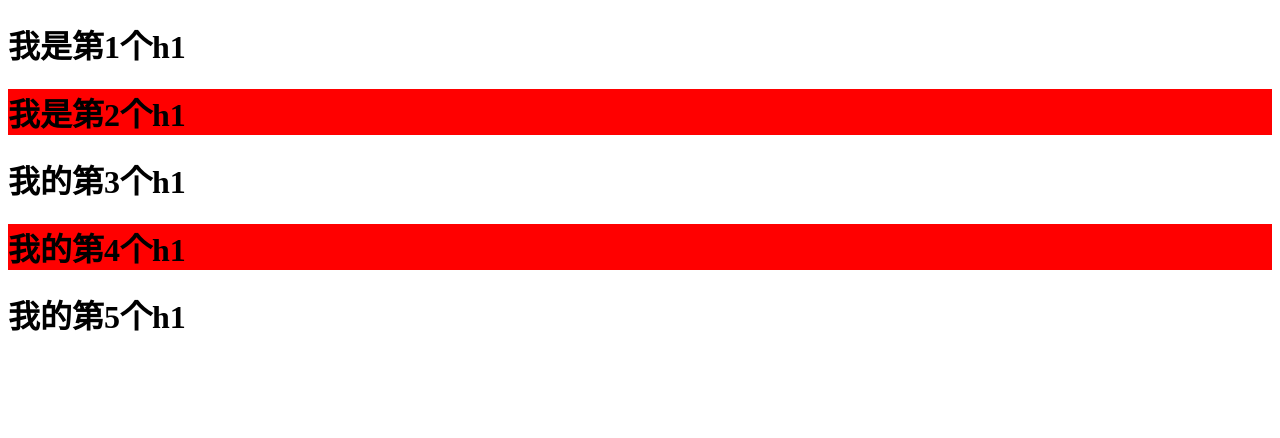
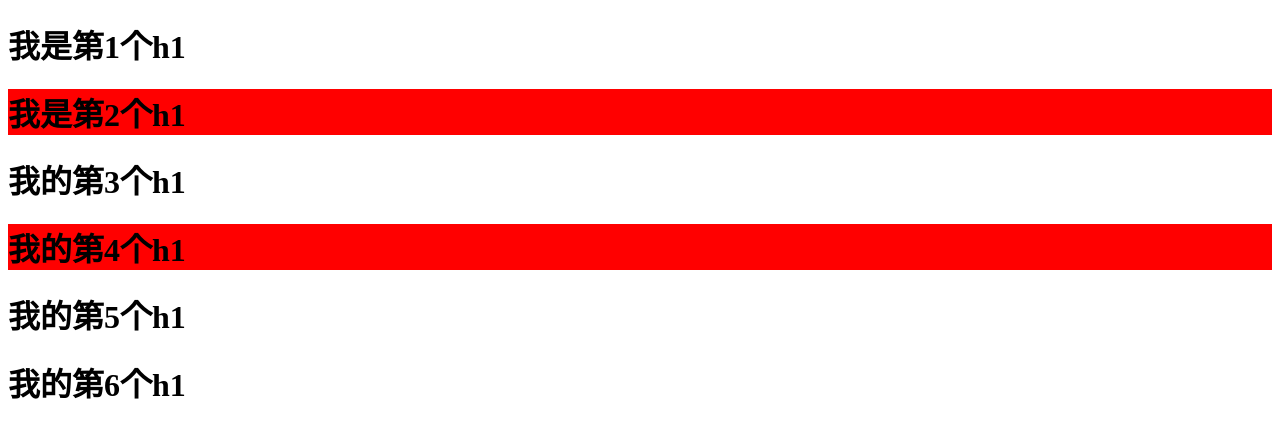
Before and after one commit to yhl0124/10.27, a plain HTML site: page index.html in a window 1280 px wide. Drawn offline with Linux system fonts and the light colour scheme.

Commit message:
'第6次提交，添加了一个h1'

```diff
--- a/index.html
+++ b/index.html
@@ -13,5 +13,6 @@
      <h1>我的第3个h1</h1>
      <h1>我的第4个h1</h1>
      <h1>我的第5个h1</h1>
+     <h1>我的第6个h1</h1>
 </body>
 </html>
```
